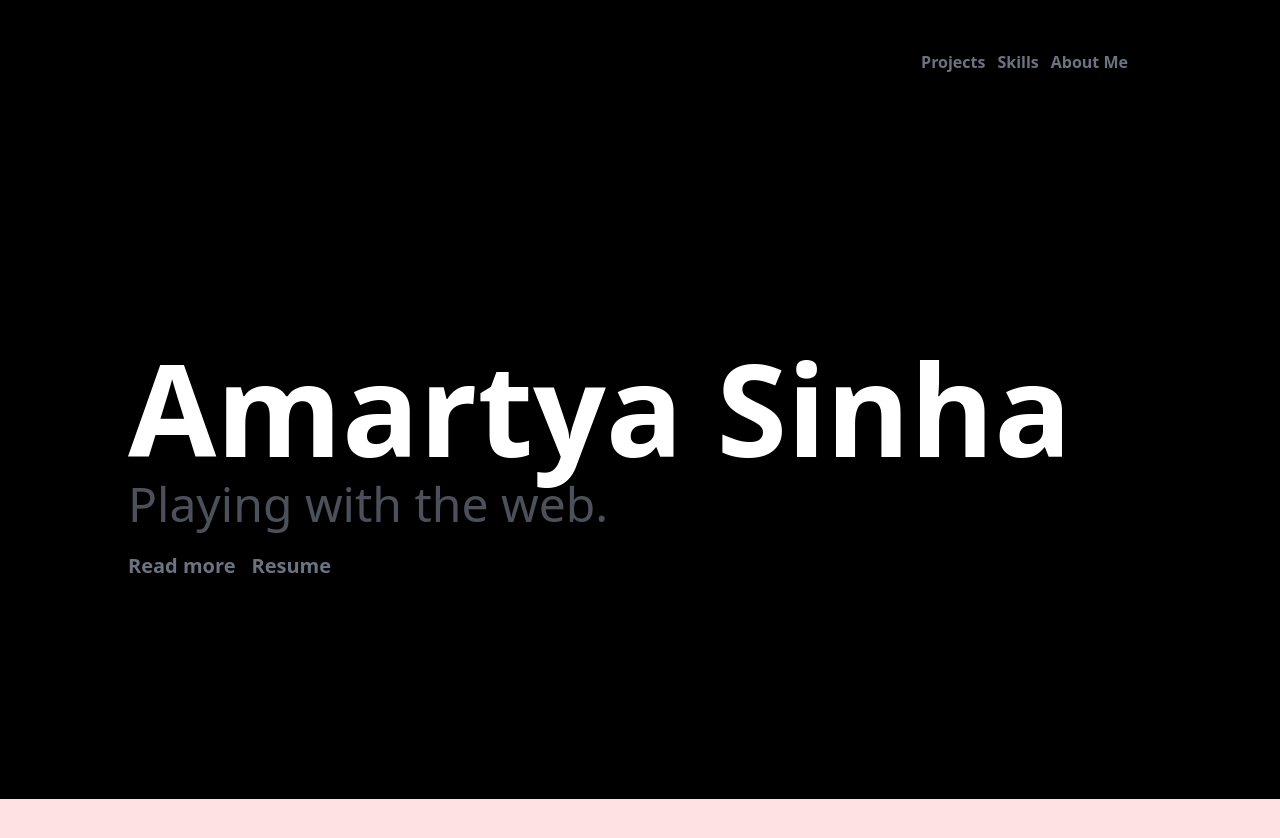
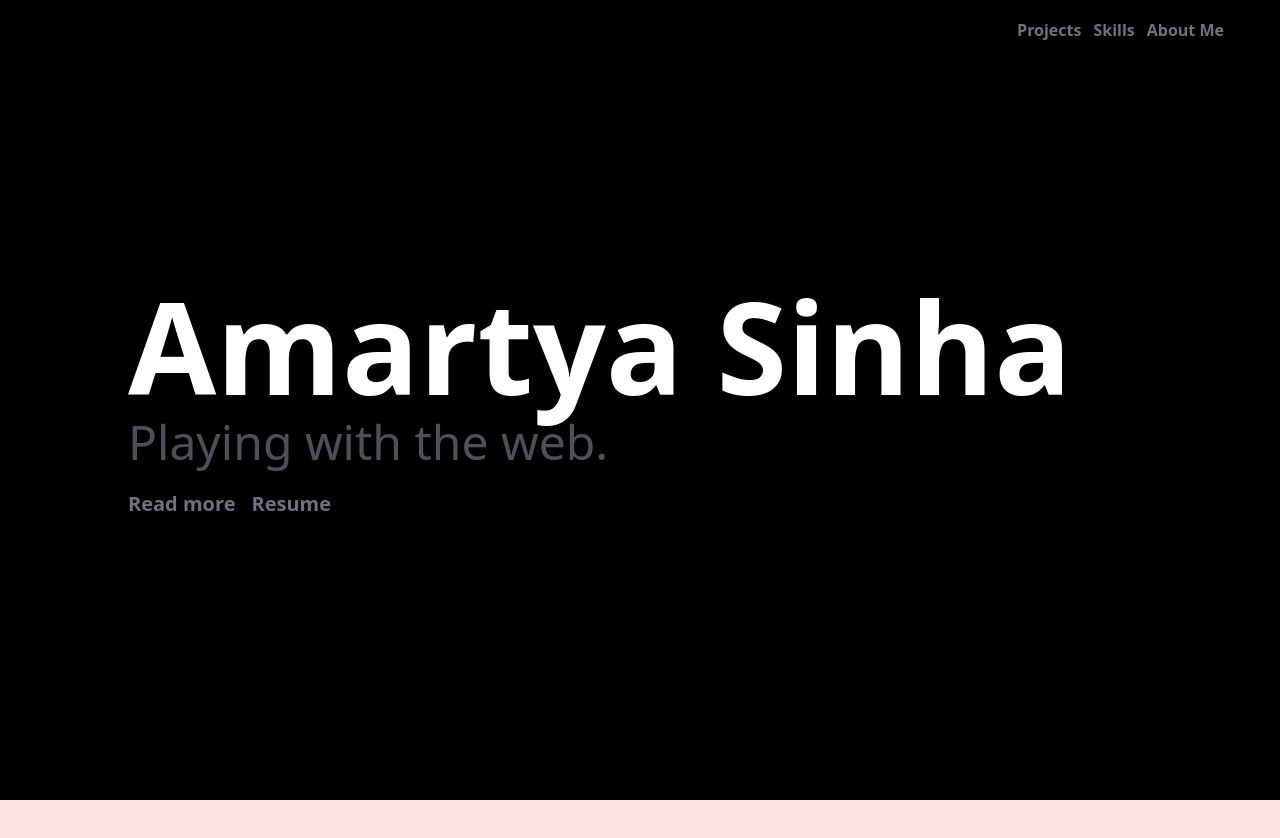
Before and after one commit to amartya2002/portfolio-amartya, a plain HTML site: page index.html in a window 1280 px wide. Shown: the top 838 px of the page. Drawn offline with nearby package versions, Linux system fonts and the light colour scheme.

Commit message:
style: Header Absolute, Removed h-calc()

```diff
--- a/index.html
+++ b/index.html
@@ -12,7 +12,7 @@
 
 
 
-  <header class="z-40 bg-transparent py-5 md:py-10 ">
+  <header class="z-40 bg-transparent absolute py-2 sm:right-8 right-0 ">
     <div class="mx-auto flex max-w-5xl items-center justify-end">
       <div class="bg-opacity-90 backdrop-filter backdrop-blur-xl px-6 py-3 rounded-xl shadow-xl hover:scale-105 duration-500 ">
         <ul class="flex space-x-3 justify-center leading-5 text-gray-500 font-semibold cursor-pointer">
@@ -24,7 +24,7 @@
     </div>
   </header>
 
-<section class=" w-full relative z-10 flex  items-center h-[calc(100vh-81px)] md:h-[calc(100vh-125px)]      ">
+<section class=" w-full relative z-10 flex  items-center h-[calc(100vh-0px)] md:h-[calc(100vh-0px)]      ">
   <div class="mx-auto w-screen max-w-3xl px-8 sm:px-9 xl:max-w-5xl xl:px-0">
     <div class="">
       <div class="flex  flex-col space-y-2">
```
